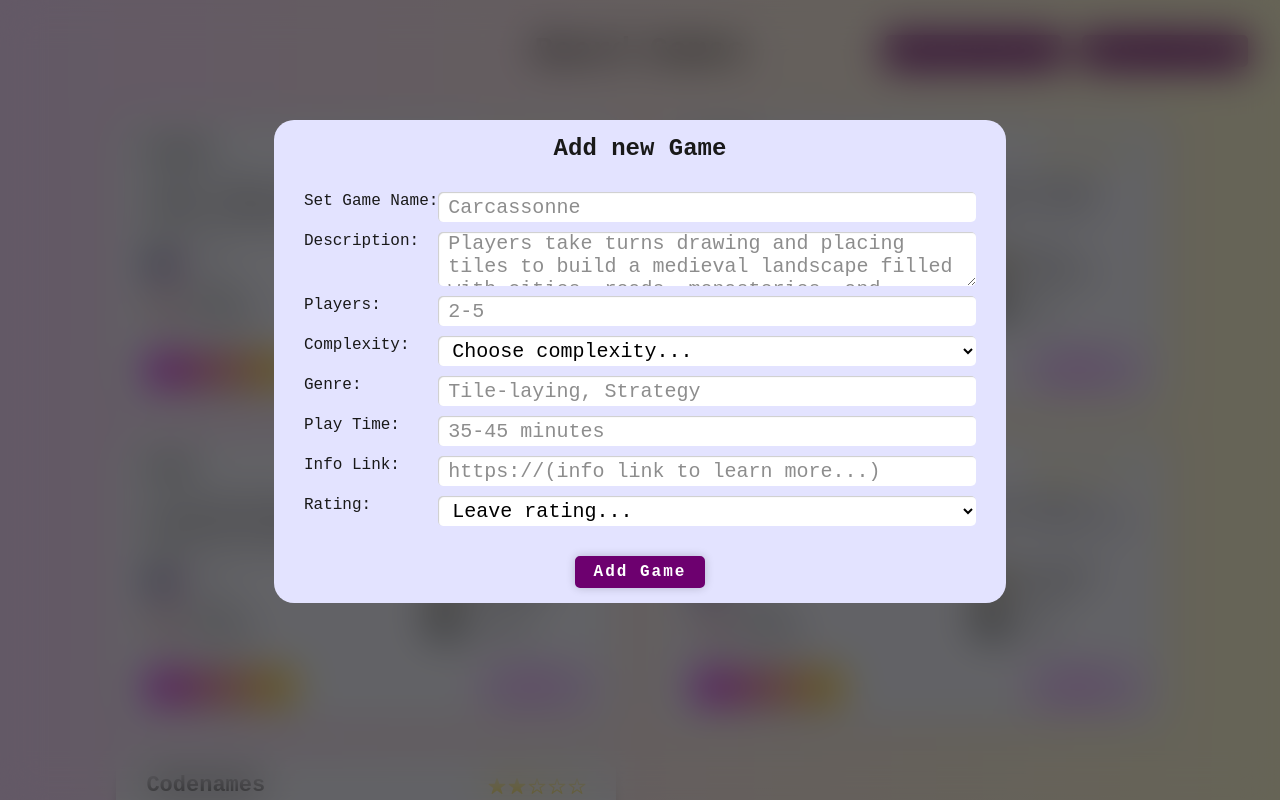
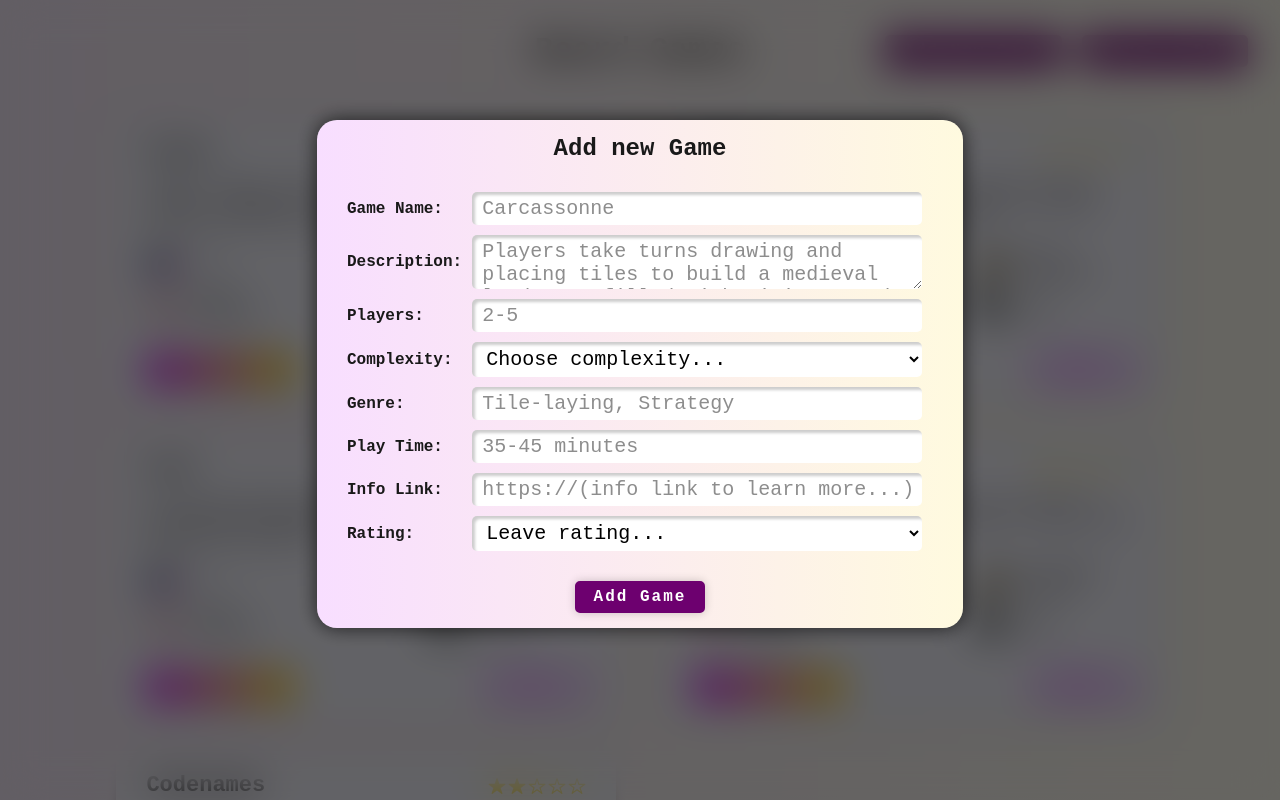
Before and after one commit to ilicc-sara/Board-Games, a React (Vite) app: page / in a window 1280 px wide. Both pictures are taken after a click on the button "Add New Game". Shown: the top 800 px of the page. Built offline with nearby package versions, Linux system fonts and the light colour scheme; a web font is replaced by a local one.

Commit message:
styling form

```diff
--- a/src/Form.jsx
+++ b/src/Form.jsx
@@ -8,7 +8,7 @@
     <form onClick={(e) => e.stopPropagation()} onSubmit={handleSubmit}>
       <h2> {`${isNotEditing ? "Add new Game" : "Edit Game"}`}</h2>
       <div className="inputs-and-labels">
-        <label>Set Game Name:</label>
+        <label>Game Name:</label>
         <Input
           name="name"
           value={inputs.name}
--- a/src/index.css
+++ b/src/index.css
@@ -13,7 +13,7 @@
 
 body {
   /* background-color: rgb(227, 227, 255); */
-  background: linear-gradient(90deg, #f8deff 0%, #fffad8 100%);
+  background: linear-gradient(90deg, #f6ebf9 0%, #fffdf2 100%);
   color: var(--text-color);
   font-family: "ABeeZee", monospace;
 }
@@ -223,21 +223,23 @@
 
 label {
   font-size: 16px;
-  font-weight: 500;
+  font-weight: 600;
   text-align: left;
 }
 
 input,
 textarea,
 select {
-  height: 30px;
+  /* height: 30px; */
+  width: 450px;
   font-size: 20px;
+  padding: 5px;
   padding-left: 10px;
   border: none;
   border-radius: 5px;
   font-family: inherit;
   float: left;
-  box-shadow: inset 1px 1px 1px rgba(0, 0, 0, 0.2);
+  box-shadow: inset 3px 3px 3px rgba(0, 0, 0, 0.2);
   background-color: #ffffff;
   transition: 300ms ease-in-out;
 }
@@ -263,18 +265,22 @@
   width: fit-content;
   margin: 15vh auto;
   padding: 15px 30px;
-  background-color: rgb(227, 227, 255);
+  background: linear-gradient(90deg, #f8deff 0%, #fffadf 100%);
   border-radius: 20px;
   display: flex;
   flex-direction: column;
   align-items: center;
   gap: 30px;
+  box-shadow: 0 0 20px rgba(0, 0, 0, 0.7);
 }
 
 .inputs-and-labels {
   display: grid;
   grid-template-columns: 1fr 4fr;
+  align-items: center;
+  justify-content: center;
   row-gap: 10px;
+  column-gap: 10px;
 }
 
 .hidden {
```
